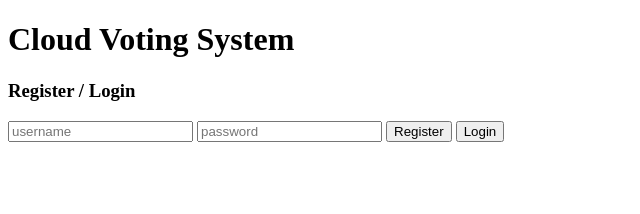
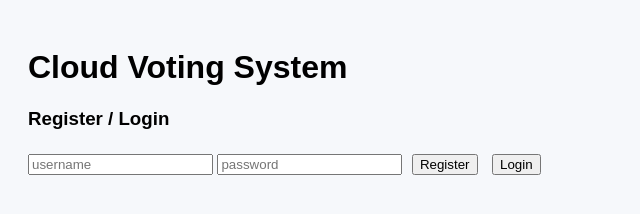
Before and after one commit to IshiitaSrivastava/Cloud-Project, a plain HTML site: page frontend/index.html in a window 1280 px wide. Shown: the whole page, without its empty margins (0-640 px from the left). Drawn offline with Linux system fonts and the light colour scheme; no server answers.

Commit message:
Update styles.css

```diff
--- a/frontend/styles.css
+++ b/frontend/styles.css
@@ -1 +1,4 @@
-body{}
+/* frontend/styles.css */
+body{font-family: Arial, Helvetica, sans-serif; padding:20px; background:#f6f8fb}
+button{margin:5px}
+#app{max-width:800px}
```
